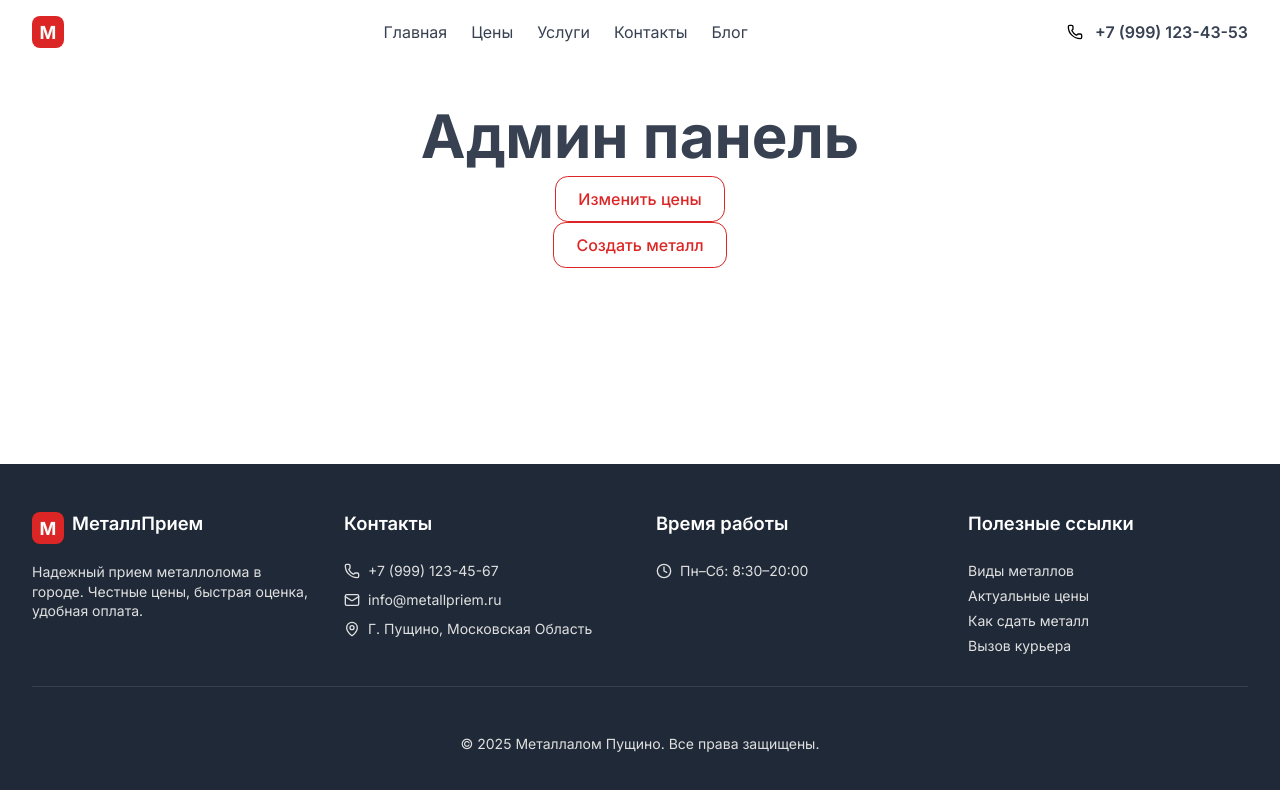
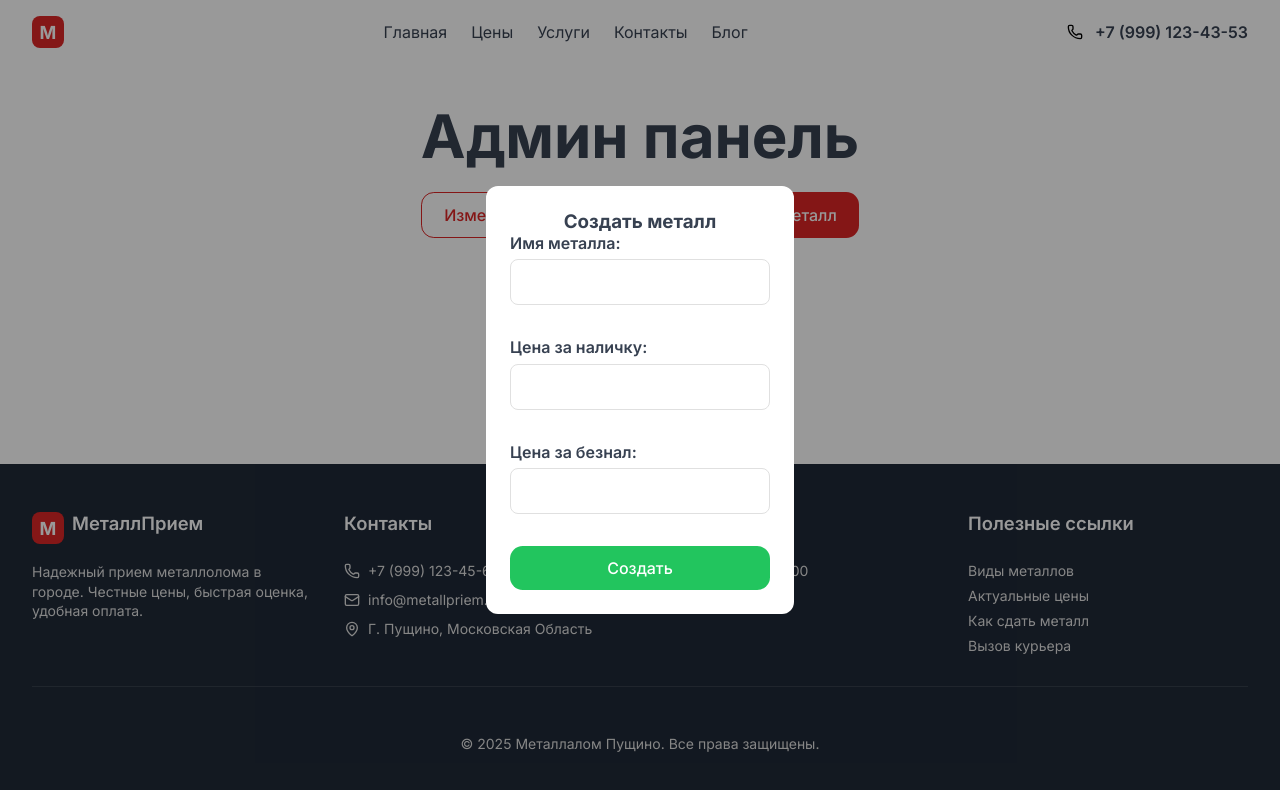
Before and after one commit to Whyleafy/metall, a Next.js app: page /admin in a window 1280 px wide. Both pictures are taken after a click on the button "Создать металл". Shown: the top 790 px of the page. Built offline with nearby package versions, Linux system fonts and the light colour scheme; no server answers; the database is empty.

Commit message:
Добавил функционал админ панели(небольшой, но добавил)

```diff
--- a/app/admin/page.module.scss
+++ b/app/admin/page.module.scss
@@ -11,6 +11,35 @@
 	align-items: center;
 
 	&__title {
-		margin-bottom: 1rem;
+		margin-bottom: 2rem;
+	}
+
+	&__buttons {
+		display: flex;
+		gap: 1rem;
+		margin-bottom: 2rem;
 	}
 }
+
+.inputs {
+	display: grid;
+	gap: 2rem;
+
+	&__label {
+		display: flex;
+		flex-direction: column;
+		align-items: start;
+		gap: 0.4rem;
+		font-weight: 600;
+
+		&__input {
+			padding: 0.75rem;
+			width: 100%;
+			border: 1px solid #e0e0e0;
+			border-radius: 0.5rem;
+			font-size: 1rem;
+			color: colors.$color-gray;
+			background-color: colors.$color-white;
+		}
+	}
+}
--- a/app/admin/page.tsx
+++ b/app/admin/page.tsx
@@ -1,15 +1,98 @@
-import { Button, ChangeInputs, Title } from "@/components";
+'use client'
+import { Button, ChangeInputs, Title, Modal } from "@/components";
 import styles from "./page.module.scss";
+import { use, useEffect, useState } from "react";
+import { Metal } from "@/types/metals";
+import toast from "react-hot-toast";
 
 
 export default function Admin() {
+	const [modalActive, setModalActive] = useState(false);
+	const [metals, setMetals] = useState<Metal[]>([]);
+	const [cashPrice, setCashPrice] = useState<string>('');
+	const [nonCashPrice, setNonCashPrice] = useState<string>('');
+	const [name, setName] = useState<string>("");
 
+		useEffect(() => {
+			const fetchmetals = async () => {
+			try {
+				const response = await fetch("/api/metals");
+				if (!response.ok) {
+				throw new Error("Ошибка при получении данных");
+				}
+				const data = await response.json();
+				setMetals(data);
+			} catch (error) {
+				console.log(error);
+			}
+			};
+			fetchmetals();
+		}, []);
 
-  return (
-    <div className={styles.dashboard}>
-		<Title className={styles.dashboard__title} tag="h1" color="black"> Админ панель</Title>
-      	<Button variant="outline" as="link" href="admin/change-metals">Изменить цены</Button>
-      	<Button variant="outline">Создать металл</Button>
-    </div>
-  );
+		const handlePost = async () => {
+			const res = await fetch(`/api/metals`, {
+				method: "POST",
+				headers: { "Content-Type": "application/json" },
+				body: JSON.stringify({
+						name,
+						cashPrice: Number(cashPrice),
+						nonCashPrice: Number(nonCashPrice)
+					})
+			});
+
+			if (res.ok) {
+				toast.success("Металл создан!");
+				setModalActive(false);
+			} else {
+				toast.error("Ошибка при создании");
+			}
+		}
+
+	return (
+		<div className={styles.dashboard}>
+			<Title className={styles.dashboard__title} tag="h1" color="black"> Админ панель</Title>
+			<div className={styles.dashboard__buttons}>
+				<Button variant="outline" as="link" href="admin/change-metals">Изменить цены металлов</Button>
+				<Button variant="red" onClick={() => setModalActive(true)}>Создать металл</Button>
+			</div>
+			<Button variant="outline" as="link" href="admin/articles">Изменить статьи</Button>
+			<Modal isActive={modalActive} setActive={setModalActive}>
+				<Title tag="h3" color="black">Создать металл</Title>
+				<div className={styles.inputs}>
+					<label className={styles.inputs__label}>
+						Имя металла:
+						<input
+							className={styles.inputs__label__input}
+							type="text"
+							value={name}
+							onChange={(e) =>
+							setName(e.target.value)
+							}
+						/>
+					</label>
+					<label className={styles.inputs__label}>
+						Цена за наличку:
+						<input
+							className={styles.inputs__label__input}
+							type="number"
+							value={cashPrice}
+							onChange={ (e) => setCashPrice(e.target.value)
+							}
+						/>
+						</label>
+						<label className={styles.inputs__label}>
+						Цена за безнал:
+						<input
+							className={styles.inputs__label__input}
+							type="number"
+							value={nonCashPrice}
+							onChange={(e) => setNonCashPrice(e.target.value)
+							}
+						/>
+					</label>
+					<Button variant="green" onClick={handlePost}>Создать</Button>
+				</div>
+			</Modal>
+		</div>
+	);
 }
--- /dev/null
+++ b/components/Modal/Modal.module.scss
@@ -0,0 +1,28 @@
+@use "../../app/styles/colors.scss";
+
+.modal {
+	height: 100vh;
+	width: 100vw;
+	background-color: rgba(0, 0, 0, 0.4);
+	position: fixed;
+	top: 0;
+	left: 0;
+	display: flex;
+	align-items: center;
+	justify-content: center;
+	opacity: 0;
+	pointer-events: none;
+	transition: 0.5s;
+
+	&__content {
+		padding: 1.5rem;
+		border-radius: 12px;
+		background-color: colors.$color-white;
+		color: colors.$color-black;
+	}
+}
+
+.active {
+	opacity: 1;
+	pointer-events: all;
+}
--- /dev/null
+++ b/components/Modal/Modal.tsx
@@ -0,0 +1,23 @@
+import React, { ReactNode } from 'react';
+import styles from "./Modal.module.scss"
+import { cn } from '@/lib/utils';
+
+interface Props {
+	isActive: boolean;
+	setActive: (value: boolean) => void;
+	children: ReactNode;
+}
+
+export const Modal: React.FC<Props> = ({ isActive, setActive, children }) => {
+	return (
+		<div className={cn(styles.modal, {
+				[styles.active]: isActive
+			})} onClick={() => setActive(false)}>
+			<div className={styles.modal__content} onClick={e => e.stopPropagation()}>
+				{children}
+			</div>
+		</div>
+	);
+};
+
+export default Modal;
--- a/components/index.ts
+++ b/components/index.ts
@@ -16,3 +16,4 @@ export { MiniArticle } from './MiniArticle/MiniArticle';
 export { ArticleSection } from './ArticleSection/ArticleSection';
 export { MetalTable } from './MetalTable/MetalTable';
 export { ChangeInputs } from './ChangeInputs/ChangeInputs';
+export { Modal } from './Modal/Modal';
```
Also changed, not shown: app/admin/change-metals/page.module.scss (+12 -5 lines), app/admin/change-metals/page.tsx (+8 -3 lines).
